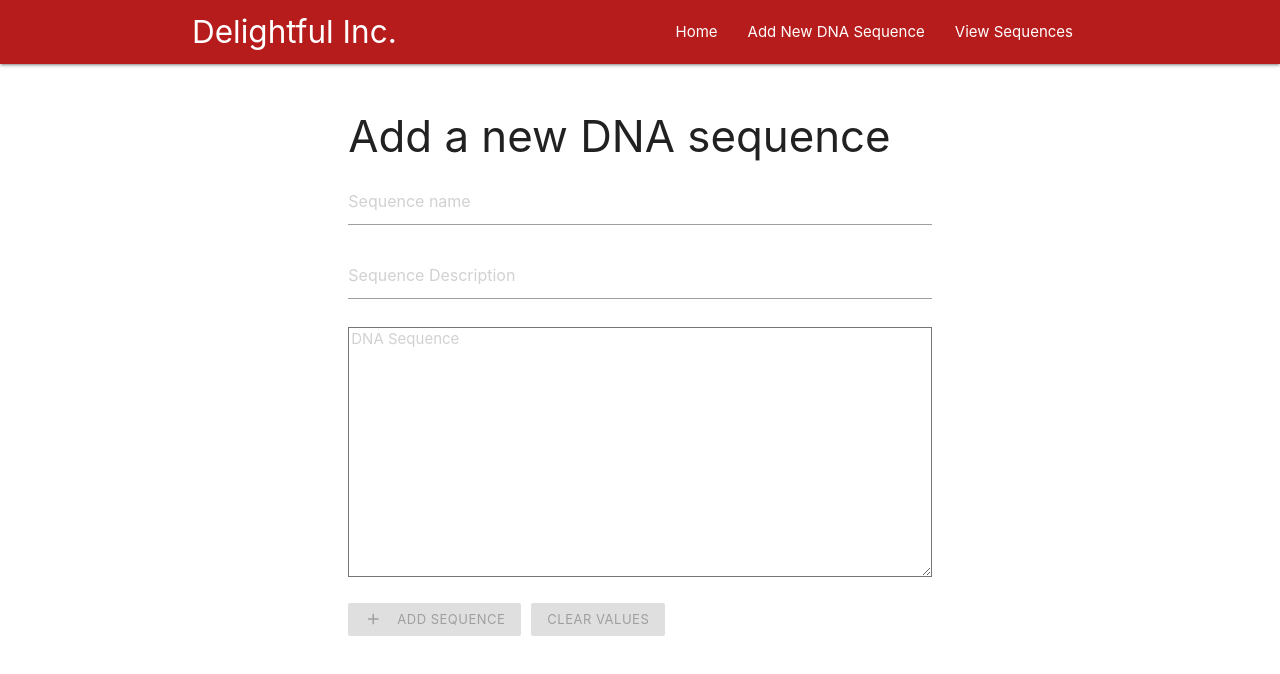
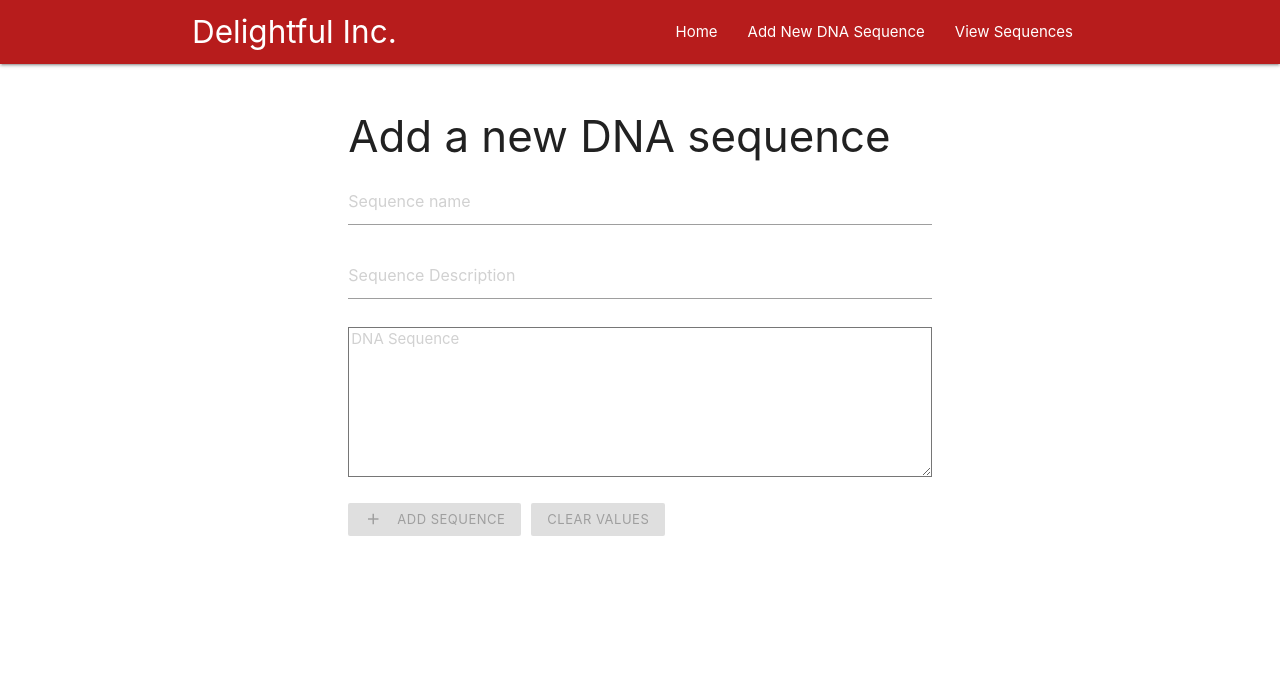
Before and after one commit to daisyflemming/delightful, a React (Create React App) app: page /addNewSequence in a window 1280 px wide. Shown: the top 674 px of the page. Built offline with nearby package versions, Linux system fonts and the light colour scheme.

Commit message:
first checkin

```diff
--- a/src/index.css
+++ b/src/index.css
@@ -11,7 +11,7 @@ body {
 }
 
 .large-box {
-  height: 250px
+  height: 150px
 }
 
 .form-input {
```
